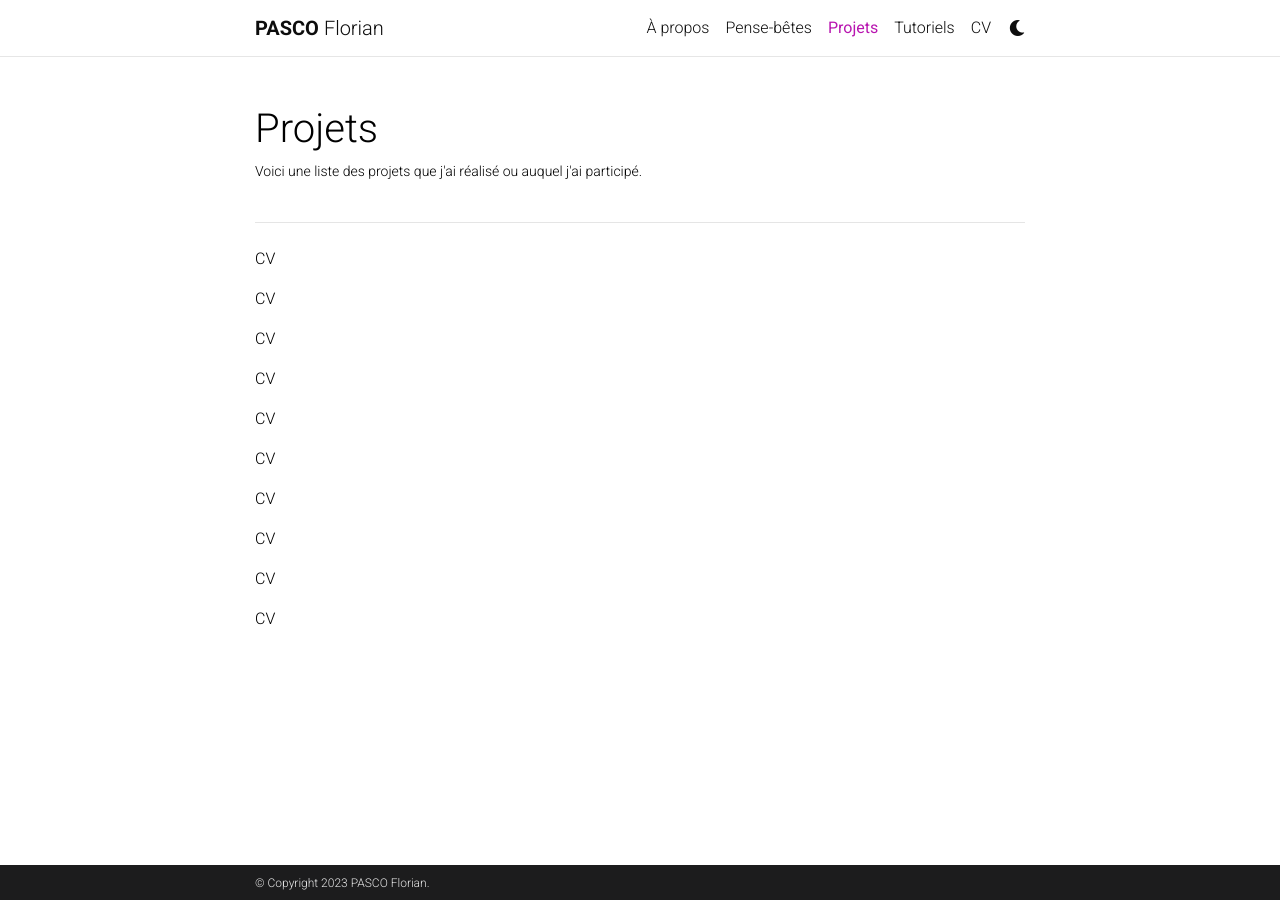
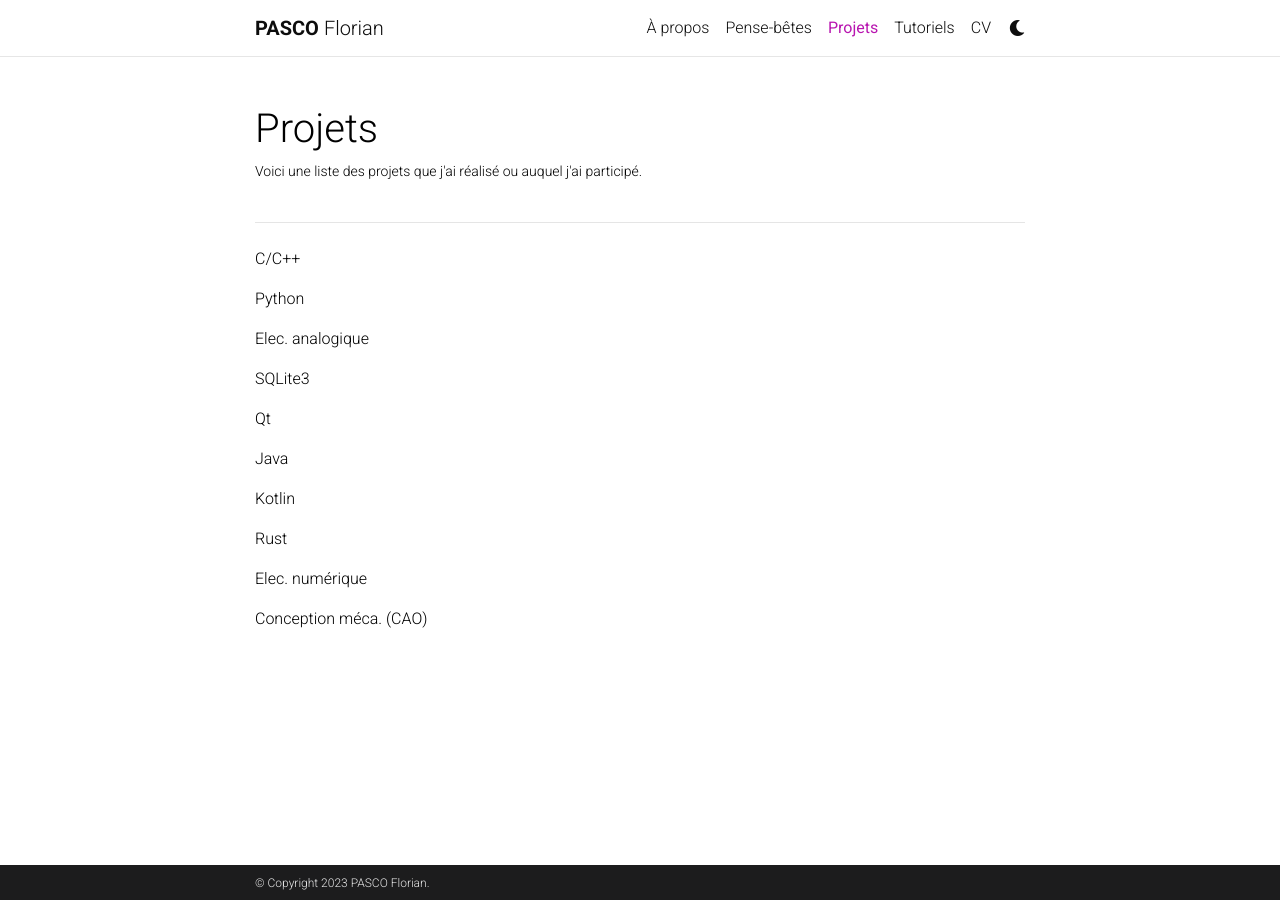
Before and after one commit to mpek29/mpek29.github.io, a Jekyll site: the page built from _pages/projects.md, in a window 1280 px wide. Built offline with Jekyll 4.4.1, drawn with Linux system fonts in a browser that asks for light colours; comment, search, counter and statistics services are not loaded; a style sheet for code colours, icons or effects is not loaded.

Commit message:
New project page

```diff
--- a/_pages/projects.md
+++ b/_pages/projects.md
@@ -15,7 +15,7 @@ display_categories: [C/C++, Python, Elec. analogique, SQLite3, Qt, Java, Kotlin,
     <!-- Categories -->
     {%- for category in page.display_categories %}
     <li class="nav-item ">
-      <a class="nav-link">CV</a>
+      <a class="nav-link">{{ category }}</a>
     </li>
     {%- endfor %}
   </ul>
```
